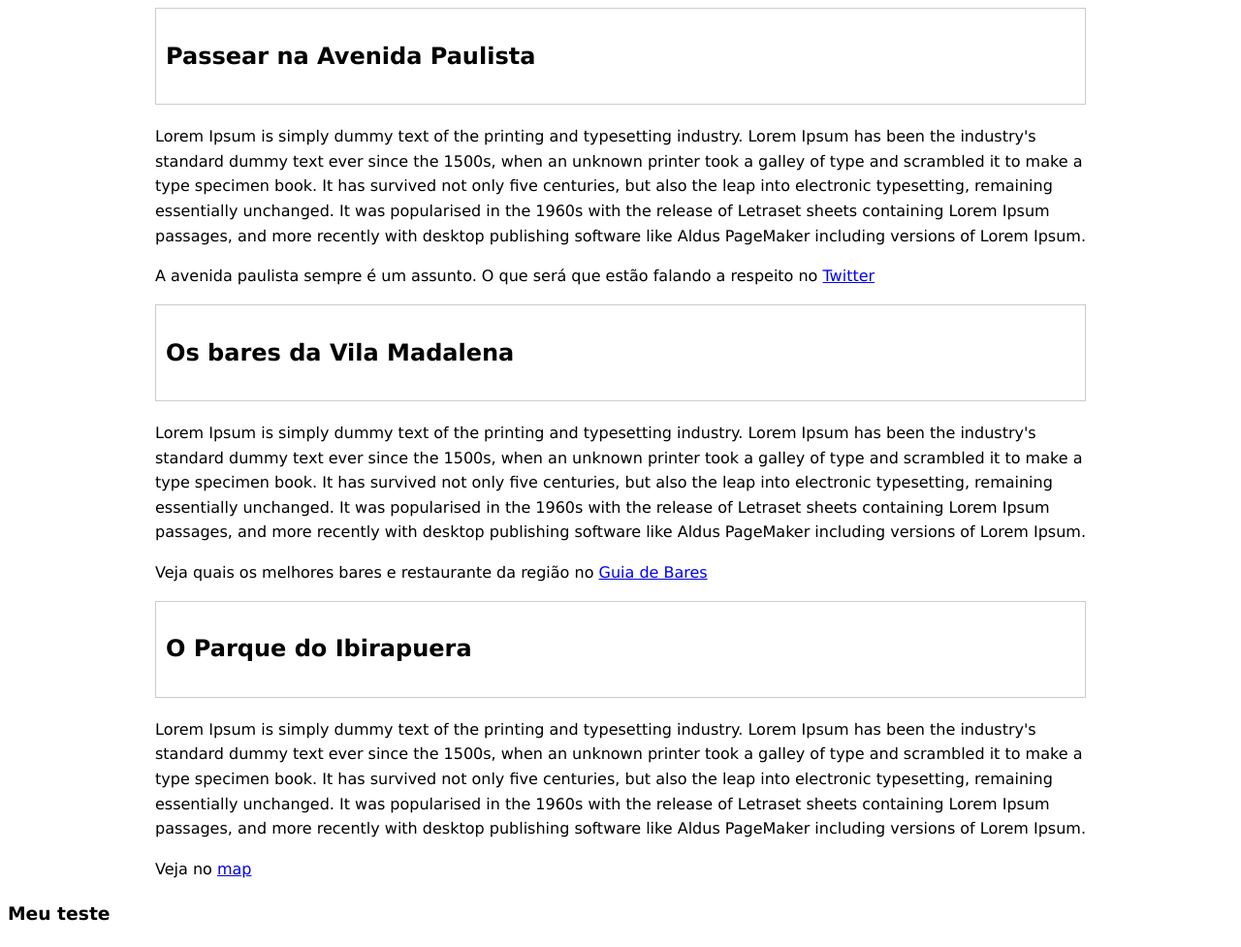
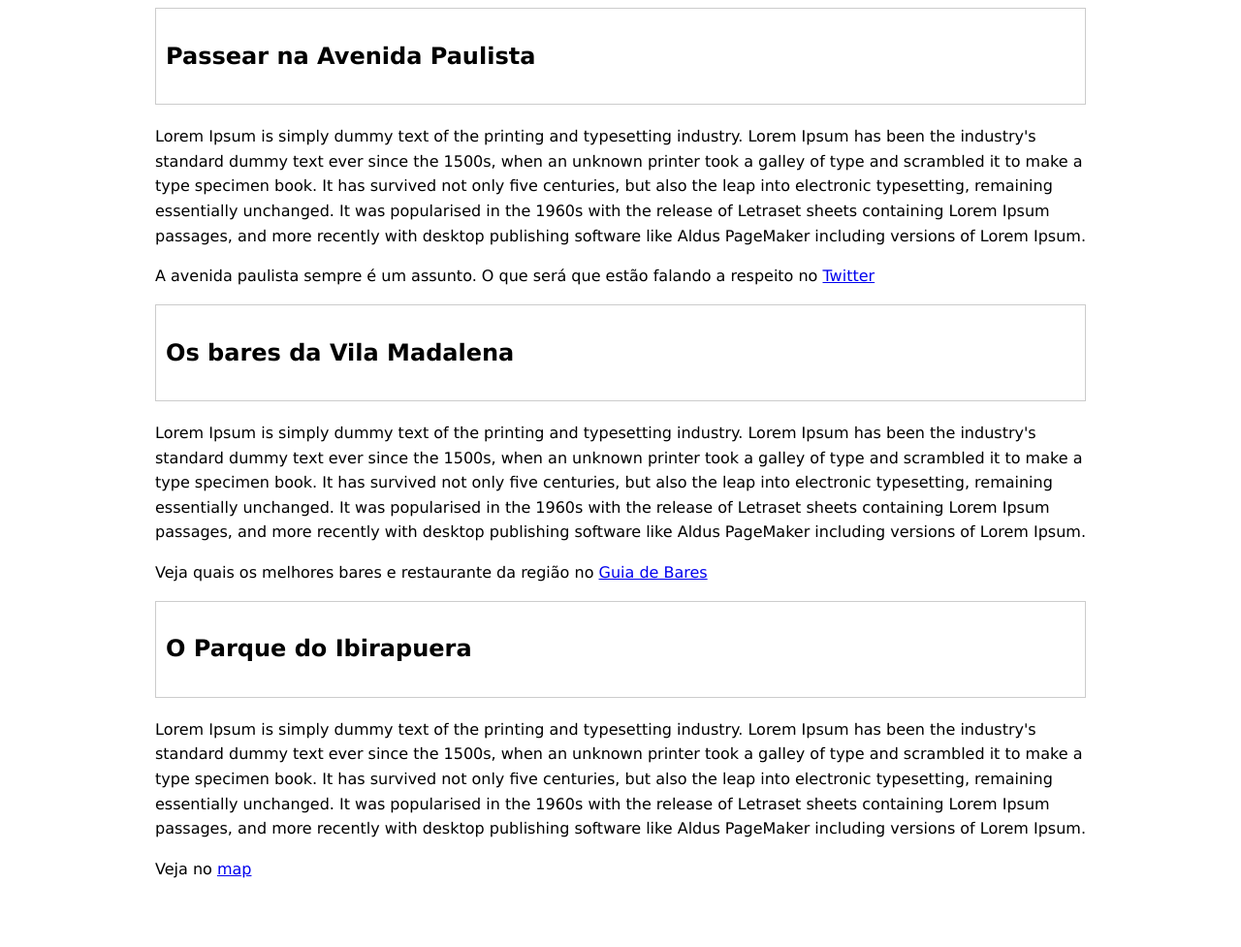
Before and after one commit to franciscasouza/aula01html, a plain HTML site: page index.html in a window 1280 px wide. Shown: the whole page at 97% size. After the commit the page ends 925 px from the top, so only its background shows below. Drawn offline with Linux system fonts and the light colour scheme.

Commit message:
novoteste

```diff
--- a/index.html
+++ b/index.html
@@ -76,6 +76,6 @@
         Veja no <a href="http://goo.gl/maps/HoH8" target="_blank" >map</a>
     </p>
   </div>
-  <h3>Meu teste</h3>
+
 </body>
 </html>
```
